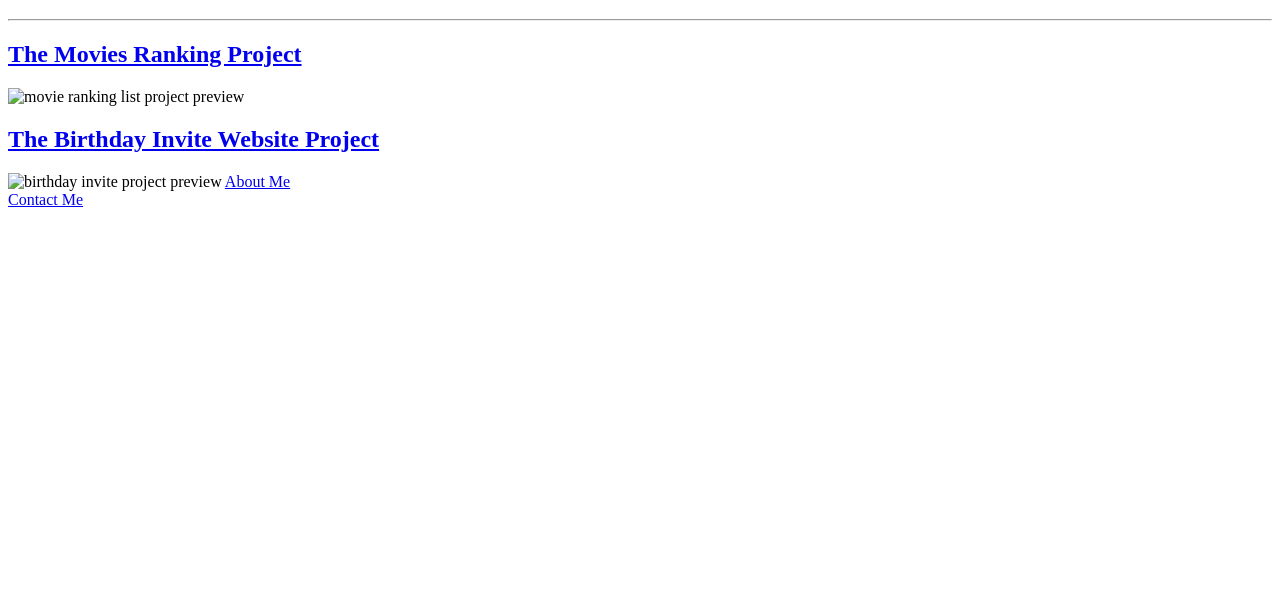
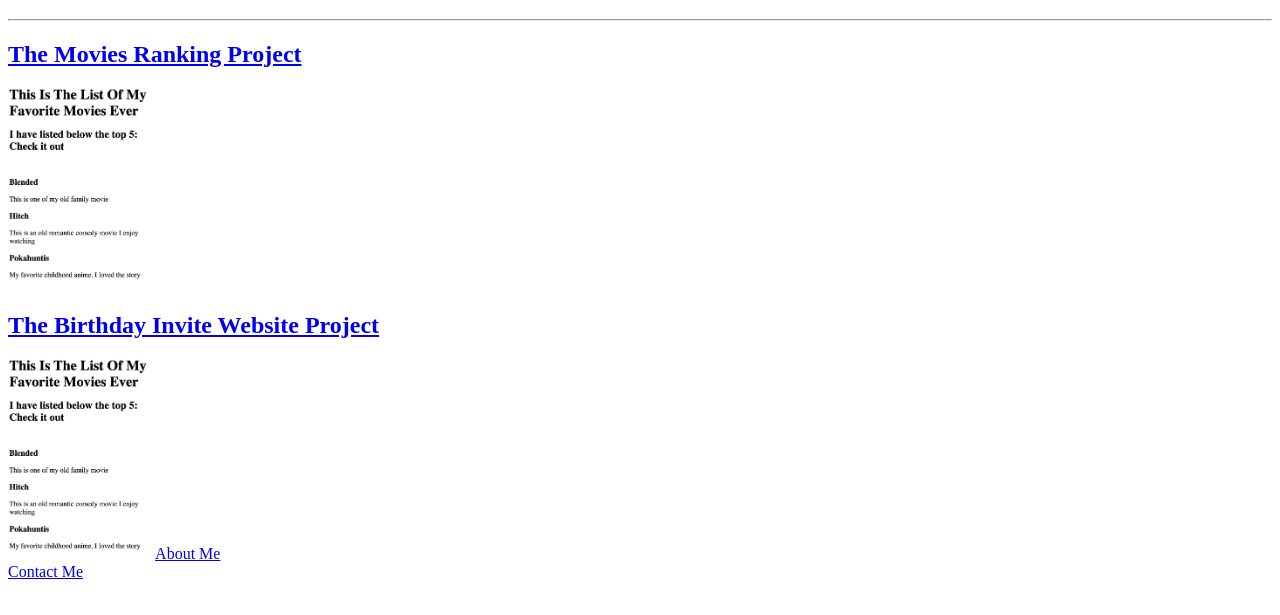
Before and after one commit to owieosasere/Html-repository, a plain HTML site: page index.html in a window 1280 px wide. Shown: the part 61-676 px from the top of the page. Drawn offline with Linux system fonts and the light colour scheme; the site is published under a folder, as on GitHub Pages, so addresses that start at the root find nothing.

Commit message:
Removed the / in front of the img scr code on index.html, to fix image not showing bug

```diff
--- a/index.html
+++ b/index.html
@@ -31,11 +31,11 @@ https://developer.mozilla.org/en-US/docs/Web/HTML/Element/img#attr-height -->
 <hr>
 
 <h2><a href="./public/M-list.html">The Movies Ranking Project</a></h2>
-<img src="/assets/images/Best-movies-list.png" height="200" alt="movie ranking list project preview"/>
+<img src="assets/images/Best-movies-list.png" height="200" alt="movie ranking list project preview"/>
 
 
 <h2><a href="./public/B-birthday.html">The Birthday Invite Website Project</a></h2>
-<img src="/assets/images/Best-movies-list.png" height="200" alt="birthday invite project preview"/>
+<img src="assets/images/Best-movies-list.png" height="200" alt="birthday invite project preview"/>
 
         <a href="/public/about.html"> About Me
             <br>
```
